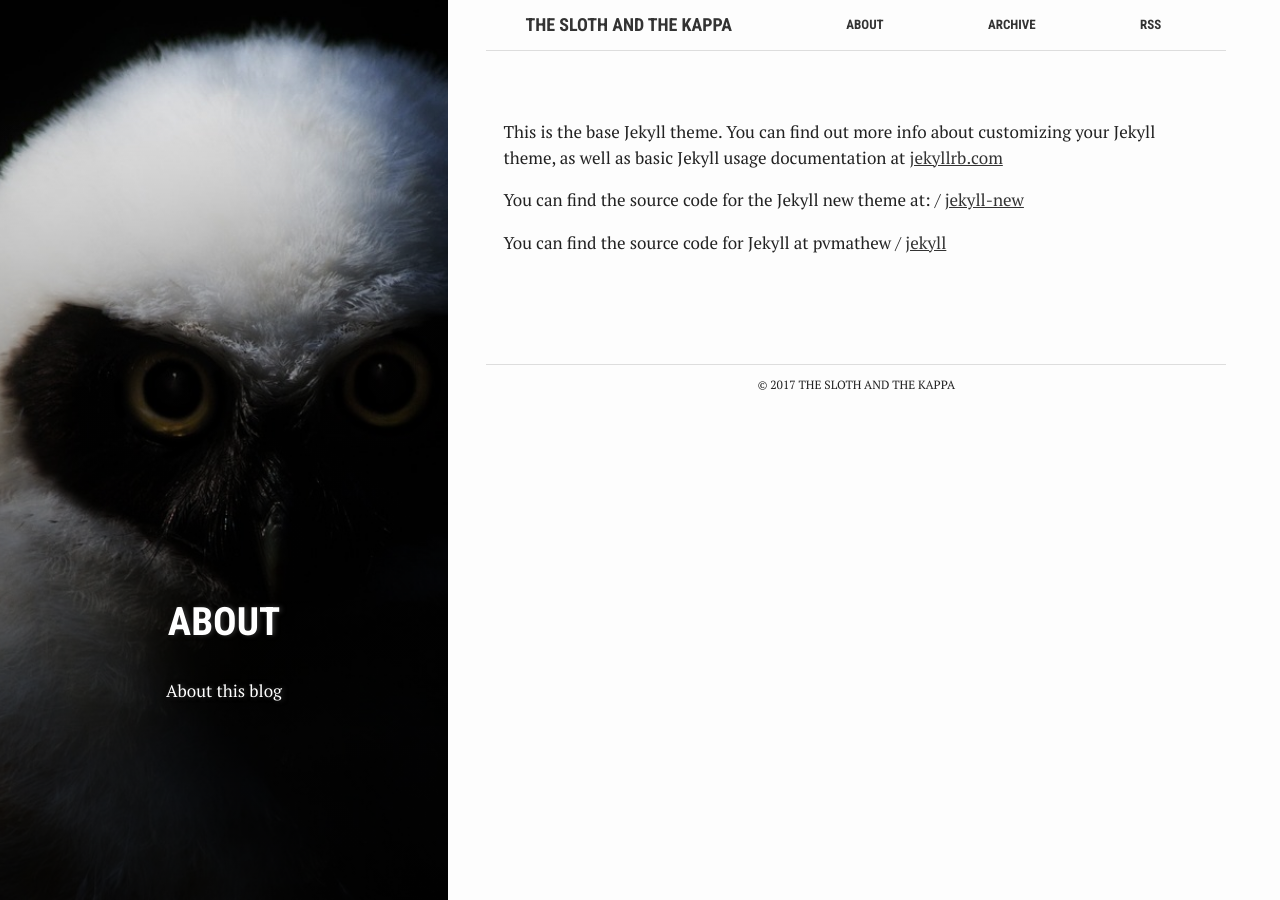
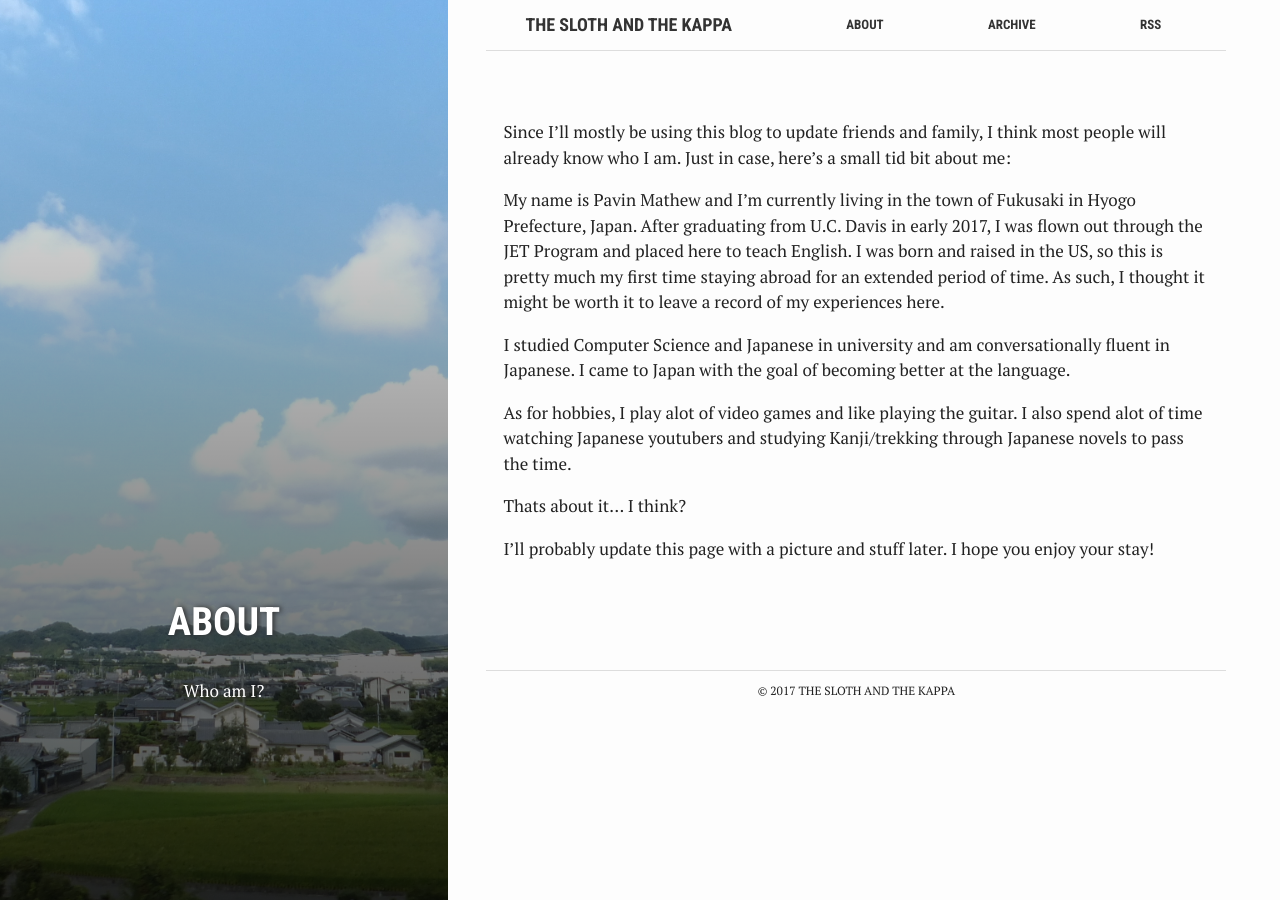
Before and after one commit to pvmathew/fukusaki-blog, a Jekyll site: the page built from about.md, in a window 1280 px wide. Built offline with Jekyll 4.4.1, drawn with Linux system fonts in a browser that asks for light colours.

Commit message:
Updated about page

```diff
--- a/about.md
+++ b/about.md
@@ -1,19 +1,22 @@
 ---
-bg: "owl.jpg"
+bg: "fukusakioverview.jpg"
 layout: page
 title: "About"
-crawlertitle: "Why and how this blog was created"
+crawlertitle: "The Sloth and the Kappa - About"
 permalink: /about/
-summary: "About this blog"
+summary: "Who am I?"
 active: about
 ---
 
-This is the base Jekyll theme. You can find out more info about customizing your Jekyll theme, as well as basic Jekyll usage documentation at [jekyllrb.com](http://jekyllrb.com/)
+Since I'll mostly be using this blog to update friends and family, I think most people will already know who I am. Just in case, here's a small tid bit about me:
 
-You can find the source code for the Jekyll new theme at:
-{{site.twitter_username}} /
-[jekyll-new](https://github.com/jglovier/jekyll-new)
+My name is Pavin Mathew and I'm currently living in the town of Fukusaki in Hyogo Prefecture, Japan. After graduating from U.C. Davis in early 2017, I was flown out through the JET Program and placed here to teach English. I was born and raised in the US, so this is pretty much my first time staying abroad for an extended period of time. As such, I thought it might be worth it to leave a record of my experiences here.
 
-You can find the source code for Jekyll at
-{{site.github_username}} /
-[jekyll](https://github.com/jekyll/jekyll)
+I studied Computer Science and Japanese in university and am conversationally fluent in Japanese. I came to Japan with the goal of becoming better at the language.
+
+As for hobbies, I play alot of video games and like playing the guitar. I also spend alot of time watching Japanese youtubers and studying Kanji/trekking through Japanese novels to pass the time.
+
+Thats about it... I think?
+
+I'll probably update this page with a picture and stuff later.
+I hope you enjoy your stay!
```
Also changed, not shown: assets/images/fukusakioverview.JPG (added).
